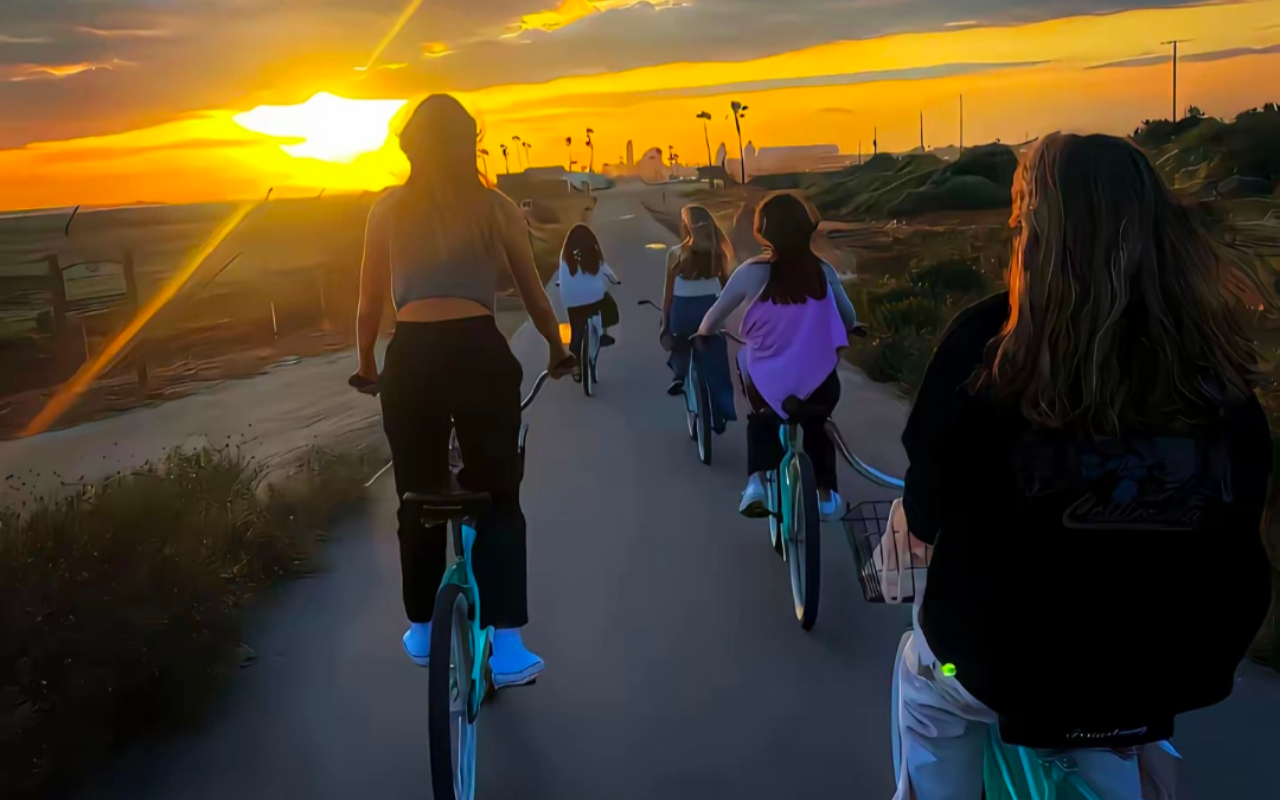
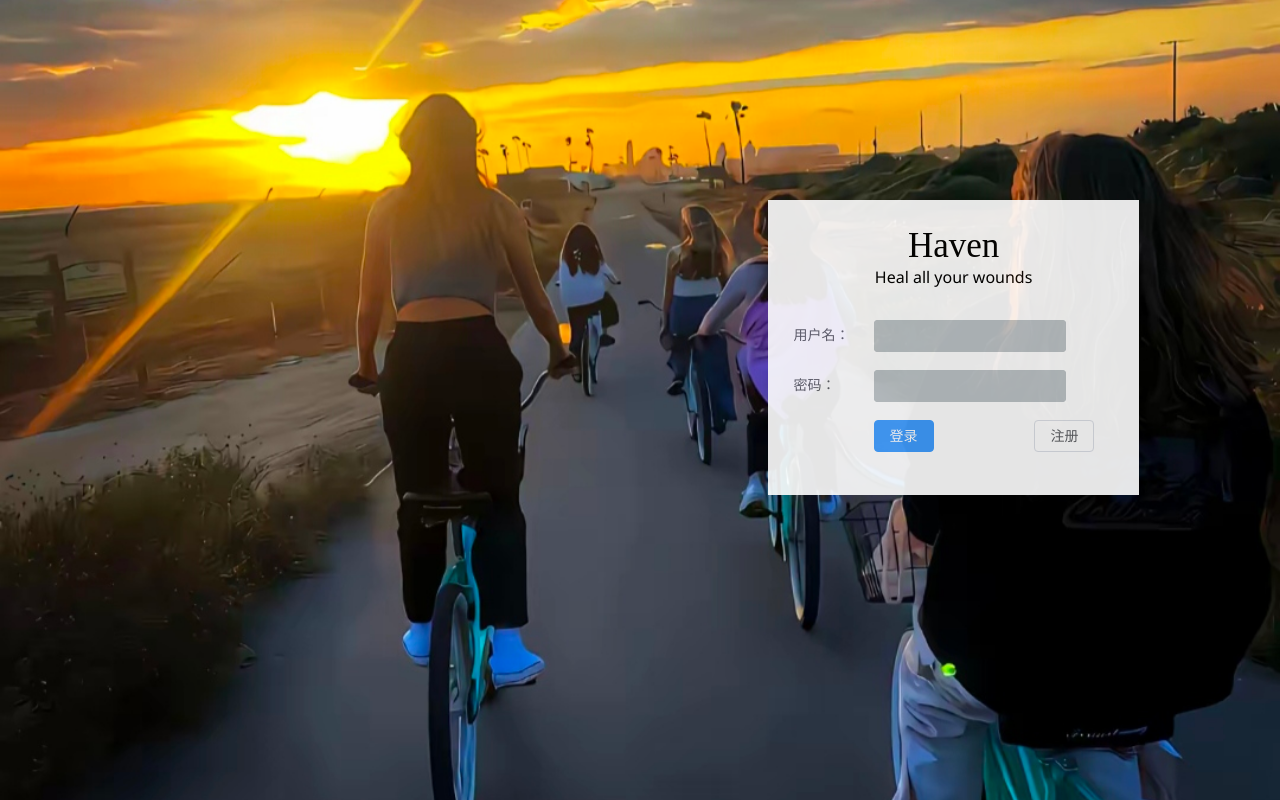
Before and after one commit to 11kyrie-star/haven-healing-you-all-, a Vue app: page /login in a window 1280 px wide. Built offline with nearby package versions, Linux system fonts and the light colour scheme.

Commit message:
完成了登录界面的设计

```diff
--- a/components.d.ts
+++ b/components.d.ts
@@ -11,6 +11,11 @@ export {}
 /* prettier-ignore */
 declare module 'vue' {
   export interface GlobalComponents {
+    ElButton: typeof import('element-plus/es')['ElButton']
+    ElForm: typeof import('element-plus/es')['ElForm']
+    ElFormItem: typeof import('element-plus/es')['ElFormItem']
+    ElInput: typeof import('element-plus/es')['ElInput']
+    ElSpace: typeof import('element-plus/es')['ElSpace']
     RouterLink: typeof import('vue-router')['RouterLink']
     RouterView: typeof import('vue-router')['RouterView']
   }
--- a/package.json
+++ b/package.json
@@ -15,6 +15,7 @@
     "format": "prettier --write --experimental-cli src/"
   },
   "dependencies": {
+    "element-plus": "^2.14.3",
     "pinia": "^3.0.4",
     "vue": "^3.5.38",
     "vue-router": "^5.1.0"
--- a/src/Login/index.vue
+++ b/src/Login/index.vue
@@ -1,13 +1,106 @@
 <template>
-    <div class="container"></div>
+    <div class="container">
+      <div class="form">
+        <div class="title">Haven</div>
+        <div class="another-title">Heal all your wounds</div>
+        <el-form ref="formRef" :model="form" :rules="rules" label-position="left" label-suffix="："  label-width="80px" class="el-form">
+            <el-form-item label="用户名" prop="username">
+            <el-input v-model="form.username" style="width: 80%;" class="input"></el-input>
+            </el-form-item>
+            <el-form-item label="密码" prop="password">
+            <el-input v-model="form.password" style="width: 80%;" class="input"></el-input>
+            </el-form-item>
+            <el-form-item>
+                <el-button type="primary" @click="onsubmit" style="margin-right: 37%;">登录</el-button>
+                <el-button @click="enroll">注册</el-button>
+            </el-form-item>
+        </el-form>
+      </div>
+    </div>
 </template>
 
-<script setup lang="ts"></script>
+<script setup lang="ts">
+import {ref,reactive} from 'vue'
+const formRef=ref()
+const form=reactive({
+    username:'',
+    password:''
+})
+const rules=reactive({
+    username:[
+        {
+            validator:(rule,value,callback)=>{
+                if(!value){
+                    callback(new Error('用户名不能为空'))
+                }else if(value.length>6){
+                    callback(new Error('用户名长度不能超过六位'))
+                }else{
+                    callback()
+                }
+            },
+            trigger:'blur'
+        }
+    ],
+    password:[
+        {require:true,message:'密码不能为空',trigger:'blur'},
+        {
+            validator:(rule,value,callback)=>{
+               if(value.length<6){
+                callback(new Error('密码至少六位'))
+               }else{
+                callback()
+               }
+            }
+        }
+    ]
+})
+const onsubmit=()=>{
+    formRef.value.validate((valid:boolean)=>{
+        if(valid){
+
+        }
+    })
+}
+const enroll=()=>{
+    formRef.value.validate((valid:boolean)=>{
+        if(valid){
+
+        }
+    })
+}
+</script>
 
 <style scoped lang="scss">
 .container{
     width: 100%;
     height: 100vh;
     background: url('../assets/login-bg.jpg') no-repeat center / cover;
+    position: relative;
+    .form{
+        width: 25%;
+        height: fit-content;
+        padding:2%;
+        background-color: white;
+        opacity: 0.9;
+        position: absolute;
+        top: 25%;
+        left: 60%;
+        .el-form{
+            margin-top: 10%;
+        }
+        .title{
+            text-align: center;
+            font-size: 35px;
+        }
+        .another-title{
+            text-align: center;
+            font-family: 'Segoe UI', Tahoma, Geneva, Verdana, sans-serif;
+        }
+        .input{
+            --el-input-focus-border-color: grey;
+            --el-input-border-color: #bdc3c7;
+            --el-input-bg-color: #bdc3c7;
+        }
+    }
 }
 </style>
```
Also changed, not shown: 1 other file (tests, documents, lock files or other folders).
